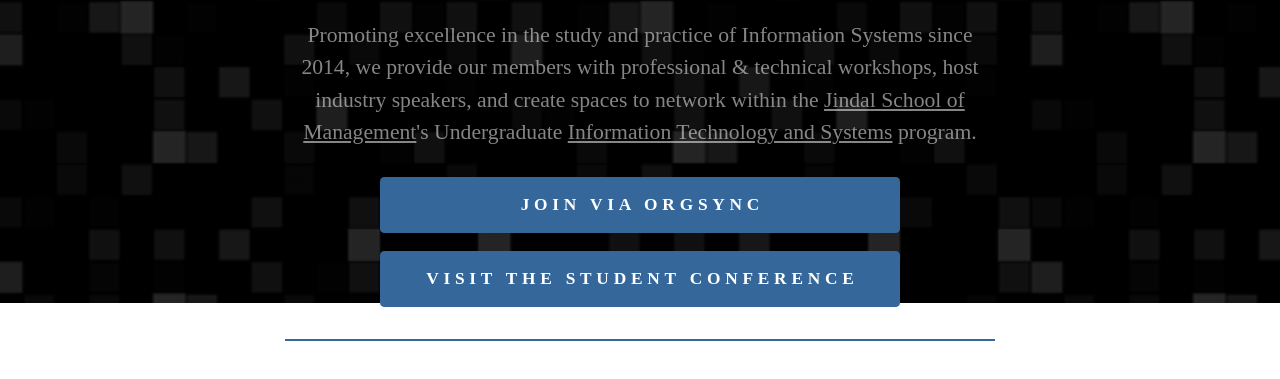
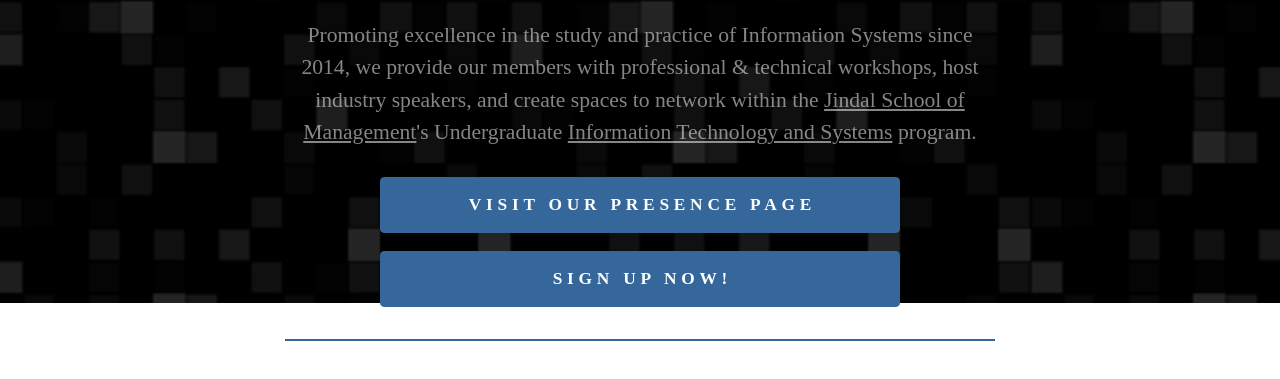
Before and after one commit to utdallasais/utdallasais.github.io, a plain HTML site: page index.html in a window 1280 px wide. Shown: the part 497-876 px from the top of the page. Drawn offline with Linux system fonts and the light colour scheme; a web font is replaced by a local one.

Commit message:
Update index.html
Removed Orgsync --> Added Presence
Removed Conference --> Added Sign Up

```diff
--- a/index.html
+++ b/index.html
@@ -55,9 +55,9 @@
 <p id="text04">Promoting excellence in the study and practice of Information Systems since 2014, we provide our members with professional &amp; technical workshops, host industry speakers, and create spaces to network within the <a href="http://jindal.utdallas.edu">Jindal School of Management</a>'s Undergraduate <a href="http://jindal.utdallas.edu/isom/information-systems-programs/bs-its/">Information Technology and Systems</a> program.</p>
 <ul class="buttons" id="buttons01">
 	<li>
-	<a href="https://orgsync.com/108251/forms/157493/" target="_blank" class="button n01">JOIN VIA ORGSYNC</a>
+	<a href="https://utdallas.presence.io/organization/association-for-information-systems" target="_blank" class="button n01">Visit our Presence Page</a>
 	<br>
-	<a href="https://sc.aisnet.org/conference2018/" target="_blank" class="button n01">VISIT THE STUDENT CONFERENCE</a>
+	<a href="https://goo.gl/forms/lpONwTfVGxajd93p2" target="_blank" class="button n01">Sign up now!</a>
 	</li>
 </ul>
 <hr id="divider02">
@@ -107,7 +107,7 @@
 	<p id="text08">More information coming to this space soon. Stay tuned!</p>
 </div>
 </div>
-<p id="text05">© UT Dallas AIS 2017</p>
+<p id="text05">© UT Dallas AIS 2018</p>
 <p id="credits">
 	<a href="https://carrd.co/">( Made with Carrd )</a>
 </p>
```
